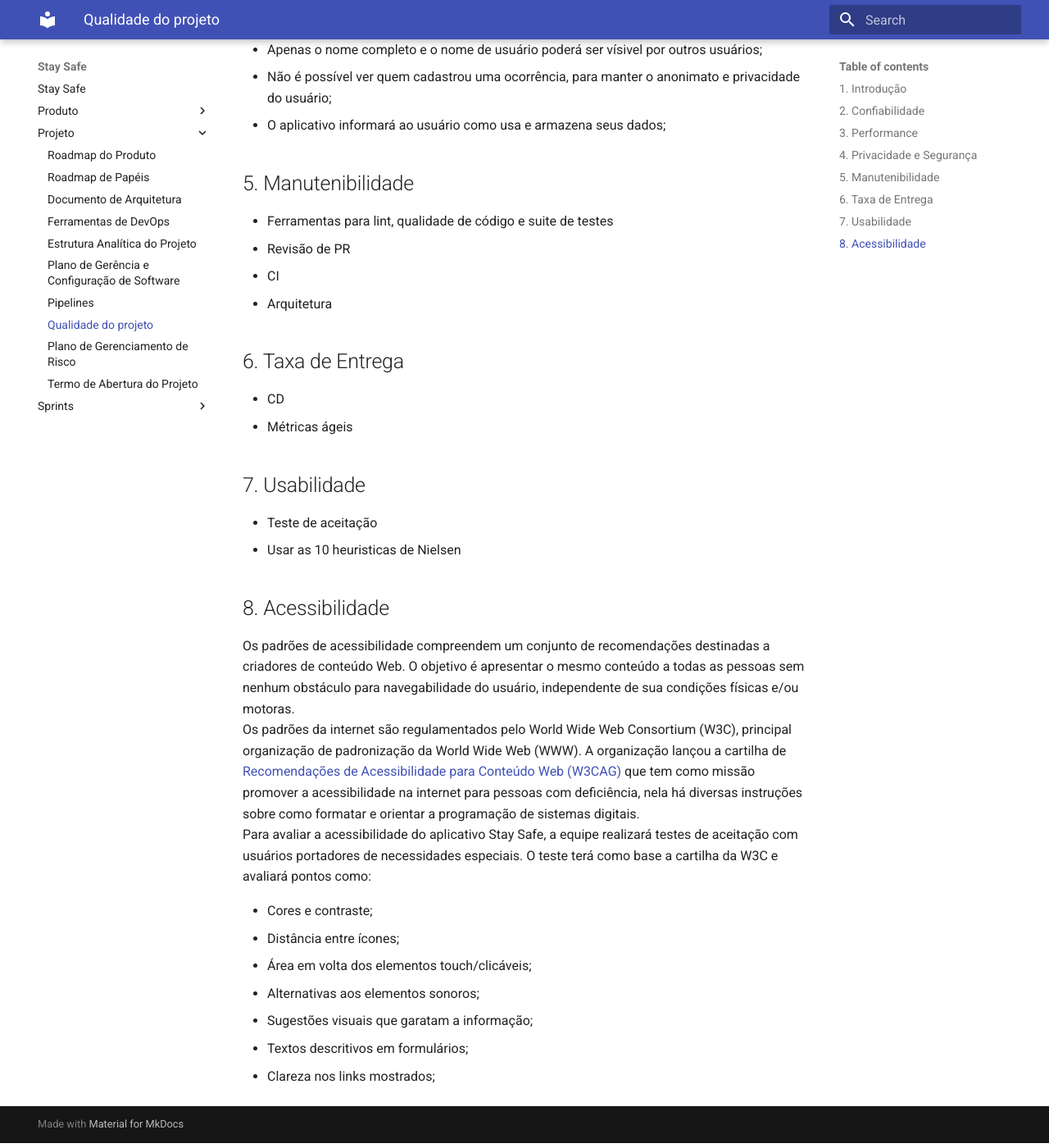
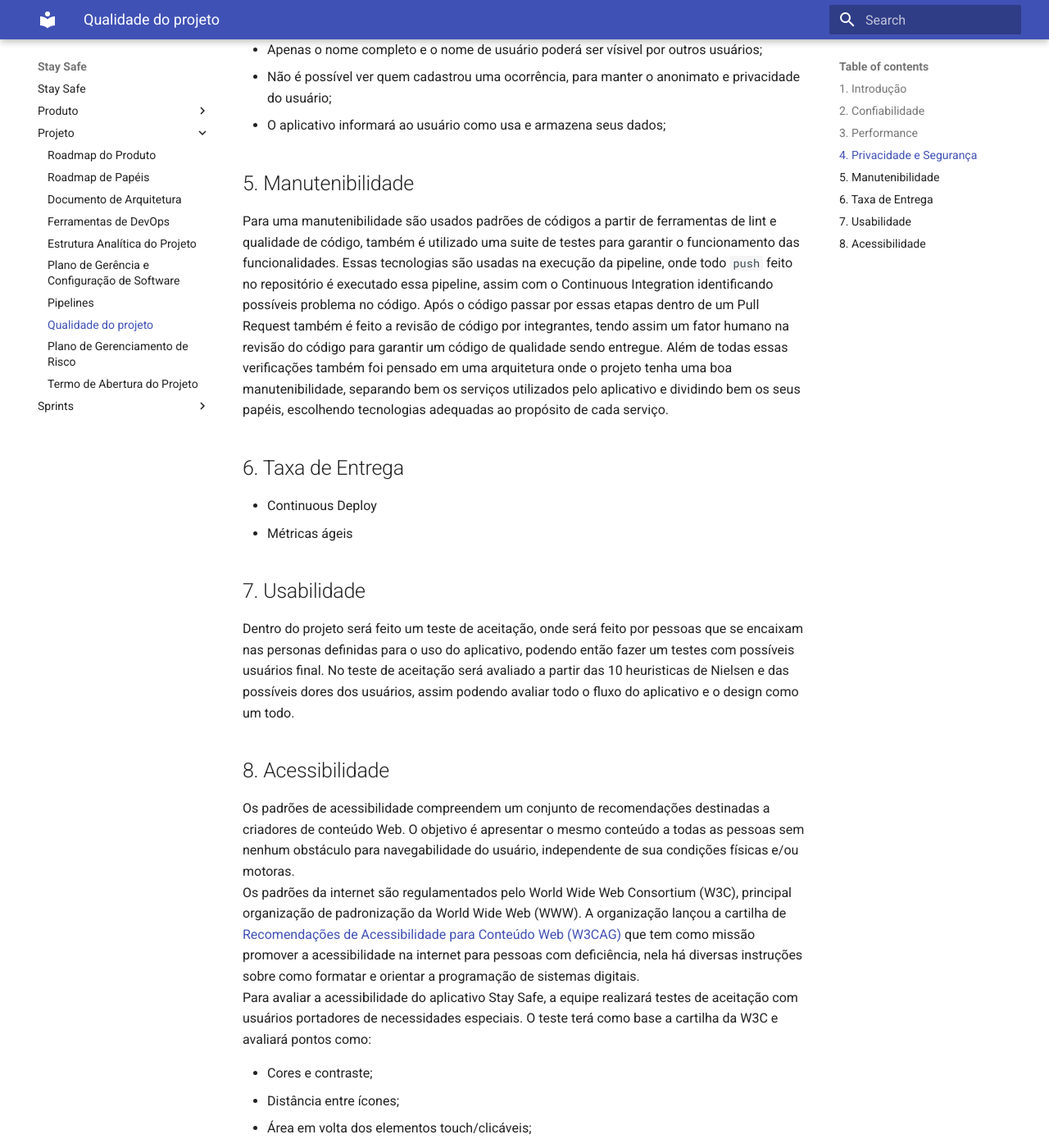
Before and after one commit to fga-eps-mds/2020.1-stay-safe-docs, an MkDocs documentation site: the page built from docs/projeto/quality.md, in a window 1280 px wide and 1400 px high, scrolled down 963 px. Shown: the whole window at 82% size. Built offline with MkDocs 1.6.1 and Material for MkDocs 9.7.7, drawn with Linux system fonts in a browser that asks for light colours.

Commit message:
Updated quality doc of topic 5 and 7

```diff
--- a/docs/projeto/quality.md
+++ b/docs/projeto/quality.md
@@ -25,18 +25,14 @@
 * O aplicativo informará ao usuário como usa e armazena seus dados;
 
 ## 5. Manutenibilidade
-* Ferramentas para lint, qualidade de código e suite de testes
-* Revisão de PR
-* CI
-* Arquitetura
+Para uma manutenibilidade são usados padrões de códigos a partir de ferramentas de lint e qualidade de código, também é utilizado uma suite de testes para garantir o funcionamento das funcionalidades. Essas tecnologias são usadas na execução da pipeline, onde todo `push` feito no repositório é executado essa pipeline, assim com o Continuous Integration identificando possíveis problema no código. Após o código passar por essas etapas dentro de um Pull Request também é feito a revisão de código por integrantes, tendo assim um fator humano na revisão do código para garantir um código de qualidade sendo entregue. Além de todas essas verificações também foi pensado em uma arquitetura onde o projeto tenha uma boa manutenibilidade, separando bem os serviços utilizados pelo aplicativo e dividindo bem os seus papéis, escolhendo tecnologias adequadas ao propósito de cada serviço.
 
 ## 6. Taxa de Entrega
-* CD
+* Continuous Deploy
 * Métricas ágeis
 
 ## 7. Usabilidade
-* Teste de aceitação
-* Usar as 10 heuristicas de Nielsen
+Dentro do projeto será feito um teste de aceitação, onde será feito por pessoas que se encaixam nas personas definidas para o uso do aplicativo, podendo então fazer um testes com possíveis usuários final. No teste de aceitação será avaliado a partir das 10 heuristicas de Nielsen e das possíveis dores dos usuários, assim podendo avaliar todo o fluxo do aplicativo e o design como um todo.
 
 ## 8. Acessibilidade
 Os padrões de acessibilidade compreendem um conjunto de recomendações destinadas a  criadores de conteúdo Web. O objetivo é apresentar o mesmo conteúdo a todas as pessoas sem nenhum obstáculo para navegabilidade do usuário, independente de sua condições físicas e/ou motoras.
```
